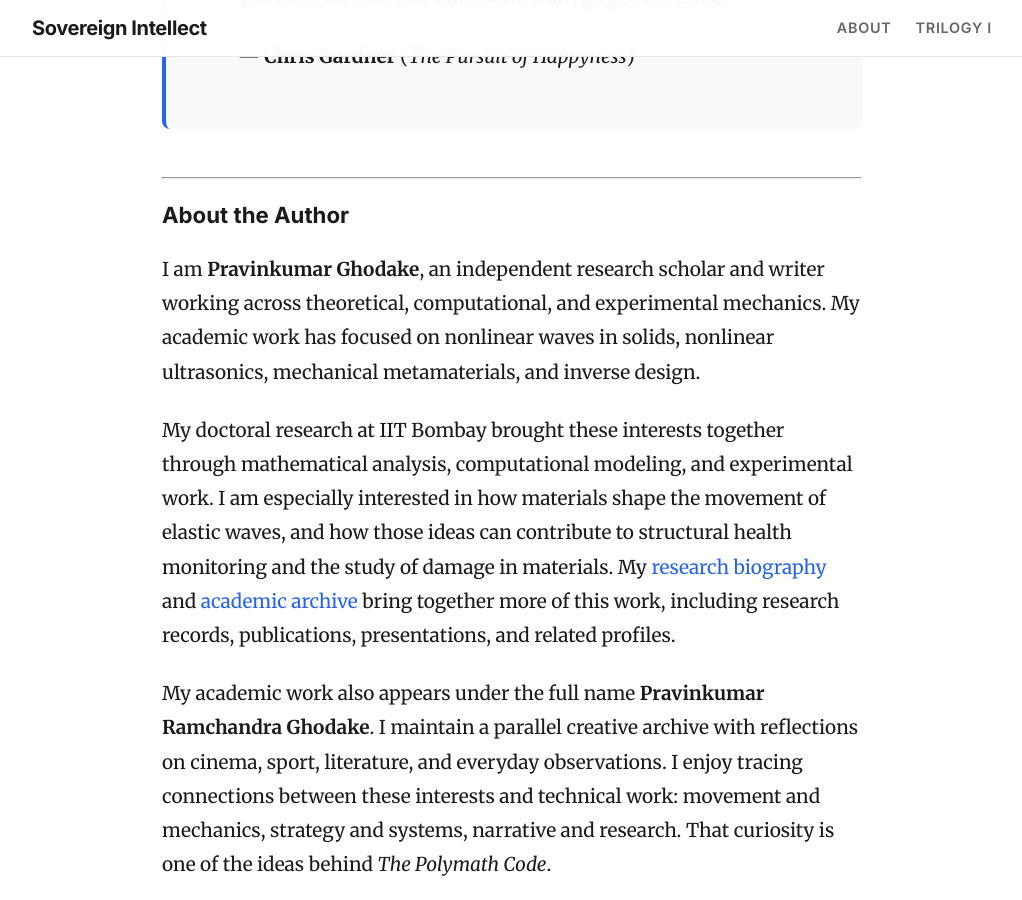
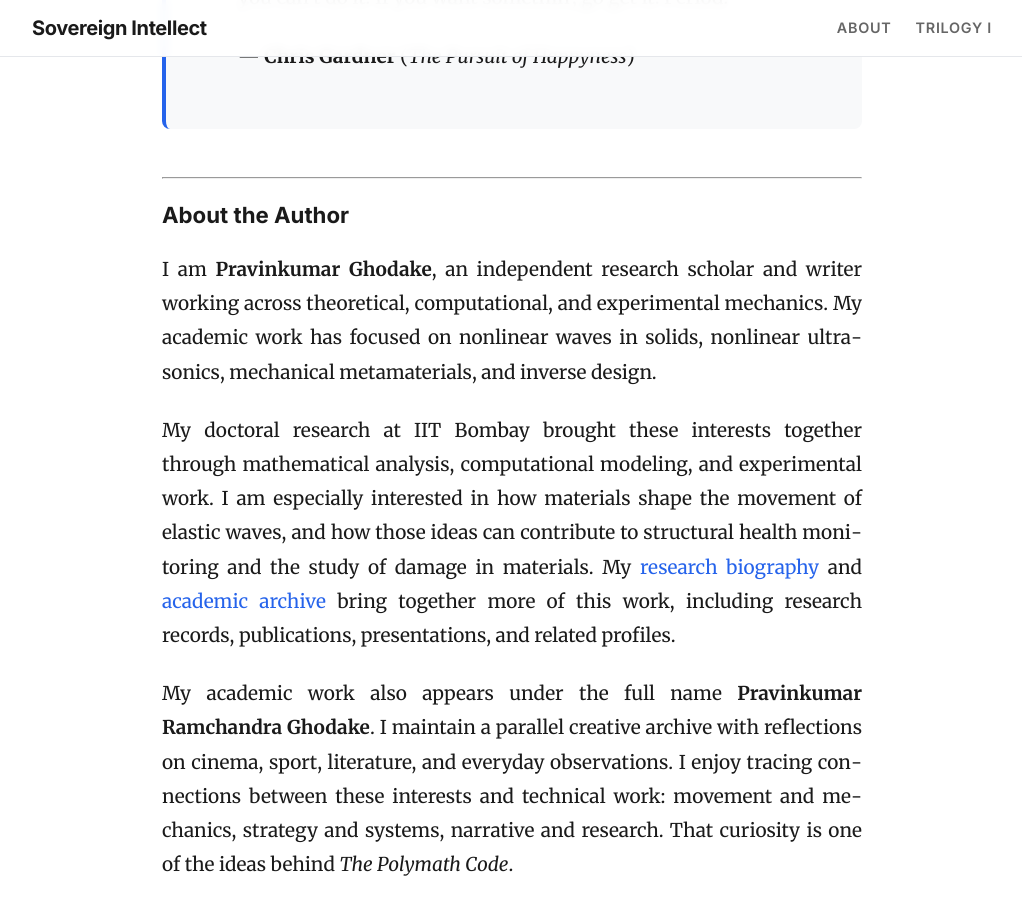
Before and after one commit to pravinkumar-ghodake/sovereign-intellect-blog, a Jekyll site: the page built from about.md, in a window 1280 px wide and 900 px high, scrolled down 1680 px. Shown: the whole window, without its empty margins (128-1150 px from the left). Built offline with Jekyll 4.4.1, drawn with Linux system fonts in a browser that asks for light colours.

Commit message:
Update about.md

```diff
--- a/about.md
+++ b/about.md
@@ -43,11 +43,15 @@ The essays take an analytical form, but the reason this publication matters to m
 
 ### About the Author
 
+<div class="post-content" align="justify" markdown="1">
+
 I am **Pravinkumar Ghodake**, an independent research scholar and writer working across theoretical, computational, and experimental mechanics. My academic work has focused on nonlinear waves in solids, nonlinear ultrasonics, mechanical metamaterials, and inverse design.
 
 My doctoral research at IIT Bombay brought these interests together through mathematical analysis, computational modeling, and experimental work. I am especially interested in how materials shape the movement of elastic waves, and how those ideas can contribute to structural health monitoring and the study of damage in materials. My [research biography](https://sites.google.com/view/pravinkumarghodake/biography) and [academic archive](https://pravinkumar-ghodake.github.io/pravinkumar-ghodake-academic-archive/) bring together more of this work, including research records, publications, presentations, and related profiles.
 
 My academic work also appears under the full name **Pravinkumar Ramchandra Ghodake**. I maintain a parallel creative archive with reflections on cinema, sport, literature, and everyday observations. I enjoy tracing connections between these interests and technical work: movement and mechanics, strategy and systems, narrative and research. That curiosity is one of the ideas behind *The Polymath Code*.
+
+</div>
 
 ---
 
```
